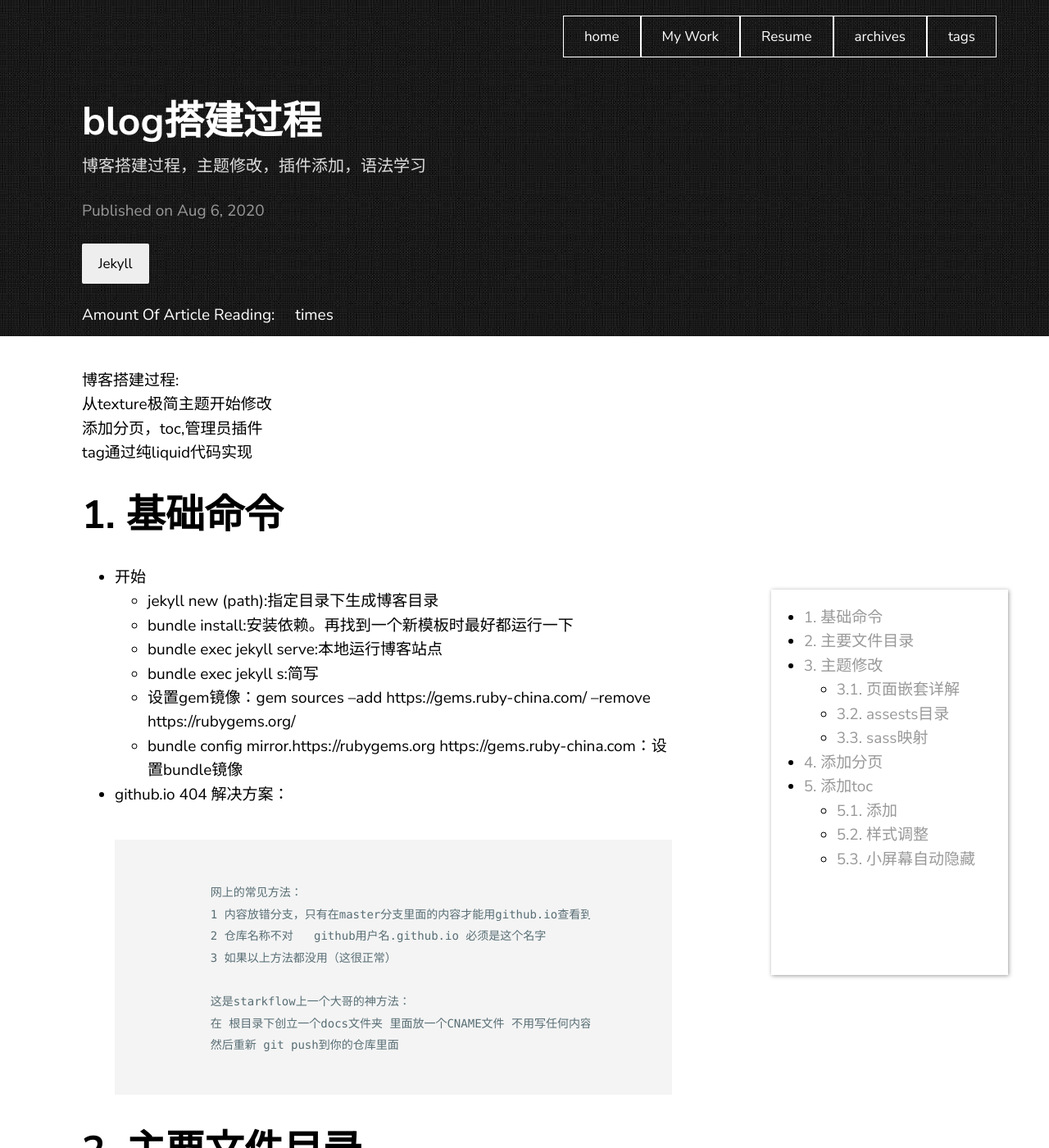
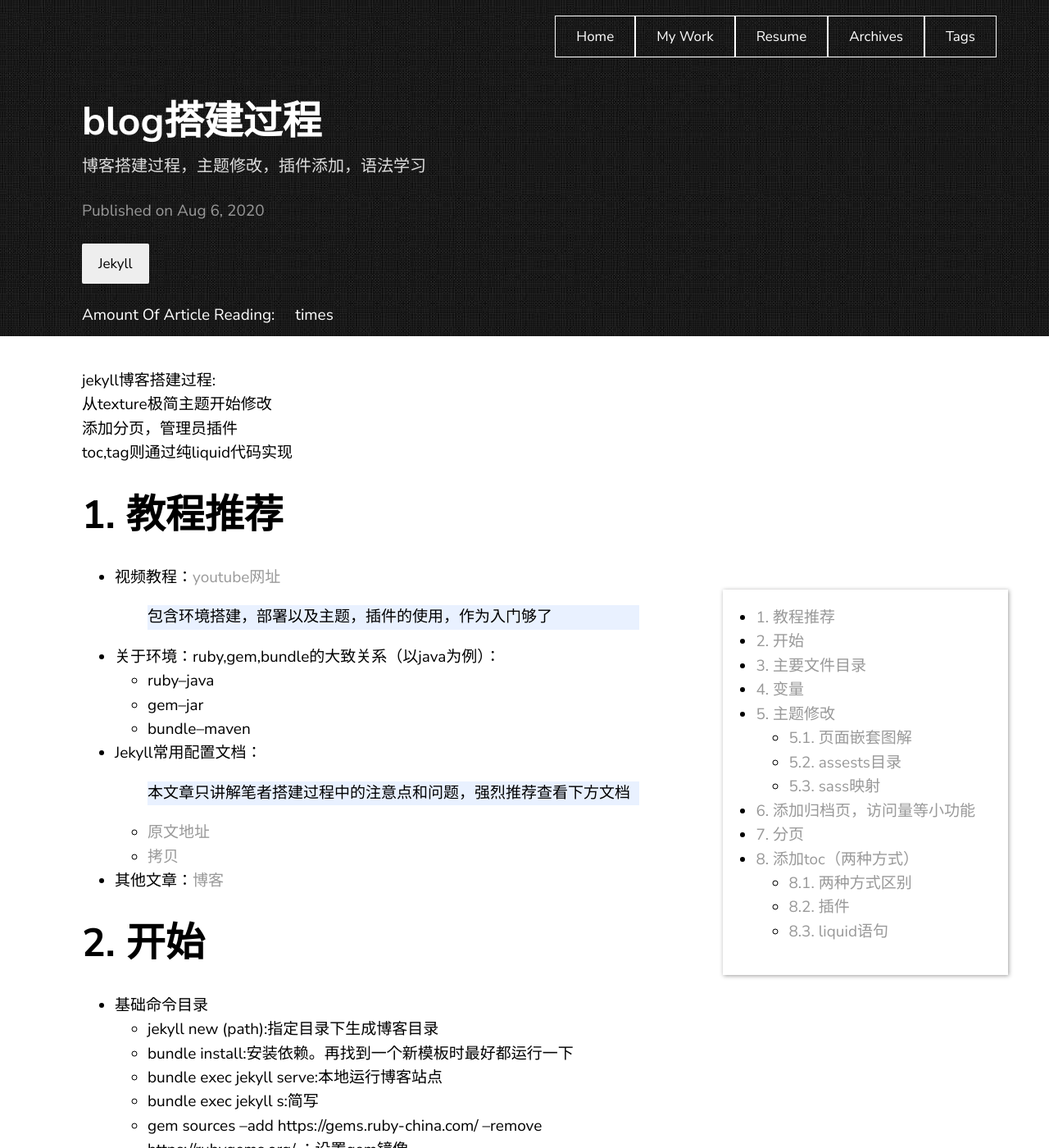
Before and after one commit to whitestarrain/blog, a Jekyll site: the page built from _posts/2020-08-06-blog-init.md, in a window 1280 px wide and 1400 px high. Shown: the whole window at 82% size. Built offline with Jekyll 4.4.1, drawn with Linux system fonts in a browser that asks for light colours; comment, search, counter and statistics services are not loaded; some of the changed text lies outside the part shown.

Commit message:
完成第一个博客编写

````diff
--- a/_config.yml
+++ b/_config.yml
@@ -25,15 +25,15 @@ texture:
   showNav: true
   show_excerpts: true
   navigation:
-    - title: home
+    - title: Home
       url: "/blog/"
     - title: My Work
       url: "/blog/"
     - title: Resume
       url: "/blog/"
-    - title: archives
+    - title: Archives
       url: "/blog/archives/"
-    - title: tags
+    - title: Tags
       url: "/blog/tags/"
 
   # generate social links in footer
--- a/_includes/toc.html
+++ b/_includes/toc.html
@@ -59,6 +60,7 @@
     {% assign maxHeader = include.h_max | default: 6 %}
     {% assign nodes = include.html | split: '<h' %}
     {% assign firstHeader = true %}
+    {% assign previousLevel = 0 %}
 
     {% capture listModifier %}{% if orderedList %}1.{% else %}-{% endif %}{% endcapture %}
 
--- a/_posts/2020-08-06-blog-init.md
+++ b/_posts/2020-08-06-blog-init.md
@@ -3,22 +3,35 @@ title: blog搭建过程
 description: 博客搭建过程，主题修改，插件添加，语法学习
 categories: Jekyll
 layout: post
-toc: true
 ---
-博客搭建过程:<br>
+jekyll博客搭建过程:<br>
 从texture极简主题开始修改<br>
-添加分页，toc,管理员插件<br>
-tag通过纯liquid代码实现<br>
+添加分页，管理员插件<br>
+toc,tag则通过纯liquid代码实现<br>
 
+# 1. 教程推荐
 
-# 1. 基础命令
+- 视频教程：[youtube网址](https://www.youtube.com/watch?v=Zt_QzSbyDcw&list=PLK2w-tGRdrj7vzX7Y-GqKPb2QPrHCYZY1)
+    > 包含环境搭建，部署以及主题，插件的使用，作为入门够了
 
-- 开始
+- 关于环境：ruby,gem,bundle的大致关系（以java为例）：
+    - ruby--java
+    - gem--jar
+    - bundle--maven
+- Jekyll常用配置文档：
+    > 本文章只讲解笔者搭建过程中的注意点和问题，强烈推荐查看下方文档
+    - [原文地址](https://gist.github.com/biezhi/f88be58ef4ae0f3741bb36ab8daa53c5)
+    - [拷贝](https://whitestarrain.github.io/blog/posts/jekyll-guide/)
+- 其他文章：[博客](http://zhaoxuhui.top/blog/2017/03/21/Jekyll%E7%AE%80%E5%8D%95%E6%80%BB%E7%BB%93.html)
+
+# 2. 开始
+
+- 基础命令目录
     - jekyll new (path):指定目录下生成博客目录
     - bundle install:安装依赖。再找到一个新模板时最好都运行一下
     - bundle exec jekyll serve:本地运行博客站点
     - bundle exec jekyll s:简写
-    - 设置gem镜像：gem sources --add https://gems.ruby-china.com/ --remove https://rubygems.org/
+    - gem sources --add https://gems.ruby-china.com/ --remove https://rubygems.org/ ：设置gem镜像
     - bundle config mirror.https://rubygems.org https://gems.ruby-china.com：设置bundle镜像
 
 
@@ -34,35 +47,110 @@ tag通过纯liquid代码实现<br>
     然后重新 git push到你的仓库里面
     ```
 
+# 3. 主要文件目录
+
+- _config.yml:总配置文件。用来存储各种常用和重要信息和配置
+- _includes/:包含一些组件，比如header，fooder，供后layout/中的页面引用
+{% raw %}
+- _layout/:布局，通过引用include拼凑成一个网页，在里面通过可以通过 {{ content }} 引入markdown中的文件
+{% endraw %}
+- _posts/:博客内容，每一篇文章对应一个md文件。命名方式一般都是`时间-名称.md`
+- _drafts/：存储未发布草稿文件
+- _sass:存储scss文件，也可以通过_config.yml指定其他文件夹。
+    - scss中import时会从该文件夹查找scss文件
+    - scss文件会编译到css指定文件夹供网页引用
+- _site/：主页目录，一般不会传到代码仓库。最好将这个目录放进.gitignore文件中。
+    - 生成_site/及其文件：jekyll build   (build可以简写成 b)
+    - 指定其他主页目录并生成：jekll b --Destination=./dist
+- Gemfile：用来添加依赖。bundle install 时会读取这个文件。
+
+# 4. 变量
+
+> 推荐看上面提到的文档
+
+- .config.yml中定义的变量：
+    > 通过`site.变量名` 获取
+- 头信息：
+    ```
+    {% raw %}
+    ---
+    layout: post  <!-- 用来指定layout，会把本md的内容填充到layout的{{ content }}中 -->
+    title: Blogging Like a Hacker <!-- 指定变量，可以通过 page.变量名 访问 -->
+    ---
+    {% endraw %}
+    ```
+- _data文件夹数据文件：
+    > 详情：[官方中文文档](https://jekyllcn.com/docs/datafiles/)
+    - 定义xxx.yml或xxx.json或xxx.csv文件
+    - 通过 `site.data.xxx.变量名`获取
 
 
-# 2. 主要文件目录
+# 5. 主题修改
 
-- _config.yml:总配置文件。用来存储各种常用和重要信息和配置
-- _includes:
-- _layout/:
-- _posts/:博客内容，每一篇文章对应一个md文件
-- _drafts/：存储未发布草稿文件
-- _sass:
-- _site/：主页目录，一般不会传到代码仓库
-    - 生成_site/及其文件：jekyll build   (build可以简写成 b)
-    - 指定其他主页目录并生成：jekll b --Destination=./dist
-- Gemfile：用来添加依赖
+## 5.1. 页面嵌套图解
 
-# 3. 主题修改
+![ahAloq.jpg](https://s1.ax1x.com/2020/08/07/ahAloq.jpg)
+<!-- ![](../imageMapping/images/2020-08-06-blog-init-01.jpg) -->
 
-## 3.1. 页面嵌套详解
 
-## 3.2. assests目录
+## 5.2. assests目录
 
-## 3.3. sass映射
+> 目的：引用图片和其它资源
 
-# 4. 添加分页
+<br>
 
-# 5. 添加toc
+很多时候，你需要在文章中引用图片、下载或其它数字资源。尽管 Markdown 和 Textile 在链接这些资源时的语法并不一样，但你只需要关心在站点的哪些地方保存这些文件。
+<br>
+由于 Jekyll 的灵活性，有很多方式可以解决这个问题。一种常用做法是在工程的根目录下 创建一个文件夹，命名为assets或者downloads，将图片文件，下载文件或者其它的 资源放到这个文件夹下。然后在任何一篇文章中，它们都可以用站点的根目录来进行引用。 这和你站点的域名/二级域名和目录的设置相关。下面有一些例子（Markdown格式）来演示怎样利用site.url变量来解决这个问题。
 
-## 5.1. 添加
+## 5.3. sass映射
 
-## 5.2. 样式调整
+- 如果想在layout中导入"/css/style.css"
+    - 在post同级目录下创建css
+    - css中添加总style.scss文件（scss可以通过import将其他scss文件引入当前文件）
+        ```scss
+        ---
+        ---  /* 头信息告诉jekyll在生成_site时将此文件编译为css */
 
-## 5.3. 小屏幕自动隐藏
+
+        // Imports
+        @import "theme"; /* 会将sass/theme.scss 导入 */
+        ```
+    - _site/css/下会生成style.css文件
+
+> 个人是将编译位置指定到了/assets/css/style.scss，把所有css放到了一起。按喜好来
+
+# 6. 添加归档页，访问量等小功能
+
+[csdn博客](https://blog.csdn.net/ds19991999/article/details/81293467)
+
+> 无法运行时要根据需要修改代码
+
+# 7. 分页
+
+[官方文档](https://jekyllcn.com/docs/pagination/)
+
+# 8. 添加toc（两种方式）
+
+## 8.1. 两种方式区别
+
+> 推荐使用第二种
+
+- 兼容性：
+    - githubPage不兼容插件方式
+        > [githubPage插件支持目录](https://pages.github.com/versions/)
+    - 只要用jekyll，就能用liquid语句方式
+- 速度：
+    - 插件方式未统计
+    - 按照作者统计，liquid语句方式对速度影响甚微
+- 操作便利性：
+    - 插件：必须每个md添加头信息
+    - liquid：只用修改_layout中的post.html
+
+## 8.2. 插件
+
+[github项目页](https://github.com/toshimaru/jekyll-toc)
+
+## 8.3. liquid语句
+
+[github项目页](https://github.com/allejo/jekyll-toc)
--- a/assets/css/footer.css
+++ b/assets/css/footer.css
@@ -62,7 +62,8 @@
 }
 @media (max-width: 991px) {
     .site-footer [class^="col-"] {
-        margin-bottom: 30px;
+        margin-bottom: 0px;
+        padding-bottom: 20px;
     }
 }
 @media (max-width: 767px) {
--- /dev/null
+++ b/imageMapping/mapping.json
@@ -0,0 +1,6 @@
+[
+    {
+        "path":"../imageMapping/images/2020-08-06-blog-init-01.jpg",
+        "url":"https://imgchr.com/i/ahAloq"
+    }
+]
--- /dev/null
+++ b/imageMapping/to_path.py
@@ -0,0 +1,3 @@
+""" 将md中的url路径转换为本地路径
+    避免图床原因导致博客瘫痪
+"""
--- /dev/null
+++ b/imageMapping/to_url.py
@@ -0,0 +1 @@
+""" 将md中的本地path路径转换为url路径 """
````
Also changed, not shown: other parts of _includes/toc.html (+48 -11 lines), _posts/2020-08-05-jekyll-guide.md (renamed from _posts/2020-08-06-jekyll-guide.md, +0 -1 lines), 1 other file.
